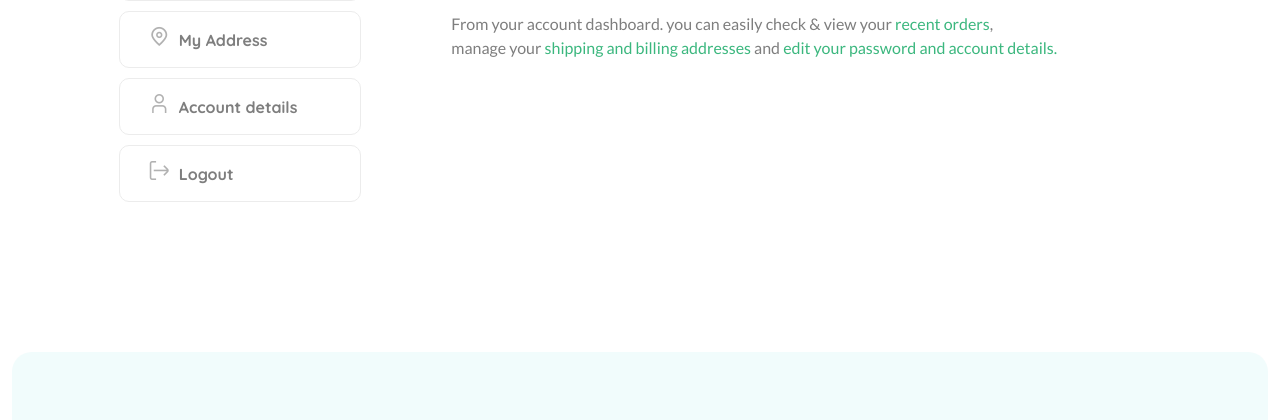
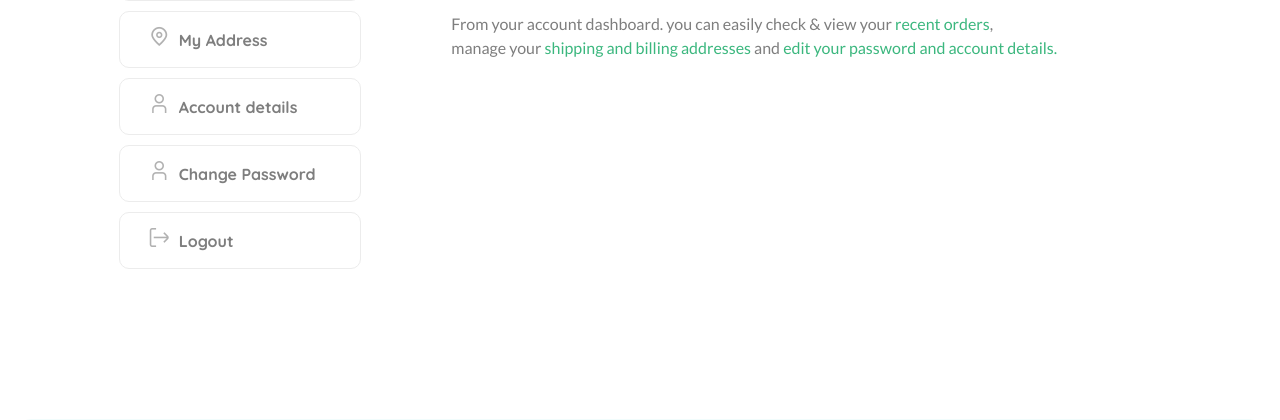
Before and after one commit to bashyauri/e-commerce, a Laravel app: page /dashboard in a window 1280 px wide. Shown: the part 638-1058 px from the top of the page. Run offline with Laravel 10, Linux system fonts and the light colour scheme; a user stored in the database is signed in; data comes from the database, SQL or seed files in the repository; parts of the project's set-up code (start-up, migrations or seed data) failed here and were passed over; some libraries are stand-ins or nearby versions.

Commit message:
update user password

```diff
--- a/app/Http/Controllers/UserController.php
+++ b/app/Http/Controllers/UserController.php
@@ -2,12 +2,14 @@
 
 namespace App\Http\Controllers;
 
+use App\Http\Requests\User\UpdatePasswordRequest;
 use App\Http\Requests\User\UserRequest;
 use App\Models\User;
 use Illuminate\Contracts\View\View;
 use Illuminate\Http\RedirectResponse;
 use Illuminate\Http\Request;
 use Illuminate\Support\Facades\Auth;
+use Illuminate\Support\Facades\Hash;
 
 class UserController extends Controller
 {
@@ -39,6 +41,20 @@ class UserController extends Controller
         $notifiction = ['message' => 'User Profile updated!', 'alert-type' => 'success'];
         return redirect()->back()->with($notifiction);
     }
+    public function updatePassword(UpdatePasswordRequest $request): RedirectResponse
+    {
+        $data = $request->validated();
+
+
+        if (!Hash::check($data['current_password'], auth()->user()->password)) {
+            return back()->with('error', 'Current password does not match');
+        }
+        auth()->user()->update([
+            'password' => Hash::make($data['new_password']),
+        ]);
+
+        return back()->with('success', 'Password has been updated');
+    }
     public function logout(Request $request): RedirectResponse
     {
         Auth::guard('web')->logout();
--- a/resources/views/index.blade.php
+++ b/resources/views/index.blade.php
@@ -33,6 +33,9 @@
     </li>
     <li class="nav-item">
         <a class="nav-link" id="account-detail-tab" data-bs-toggle="tab" href="#account-detail" role="tab" aria-controls="account-detail" aria-selected="true"><i class="fi-rs-user mr-10"></i>Account details</a>
+    </li>
+    <li class="nav-item">
+        <a class="nav-link" id="change-password-tab" data-bs-toggle="tab" href="#change-password" role="tab" aria-controls="change-password" aria-selected="true"><i class="fi-rs-user mr-10"></i>Change Password</a>
     </li>
     <li class="nav-item">
         <a class="nav-link" href="{{route('user.logout')}}"><i class="fi-rs-sign-out mr-10"></i>Logout</a>
@@ -210,6 +213,58 @@
                     <img id="showImage" src="{{ (!empty($user->photo)) ? url('uploads/user_images/'.$user->photo):url('uploads/no_image.jpg') }}" alt="User" class="rounded-circle p-1 bg-primary" width="110">
                 </div>
 
+                <div class="col-md-12">
+                    <button type="submit" class="btn btn-fill-out submit font-weight-bold" name="submit" value="Submit">Save Change</button>
+                </div>
+                </div>
+        </form>
+        </div>
+    </div>
+</div>
+    {{-- change password --}}
+    <div class="tab-pane fade" id="change-password" role="tabpanel" aria-labelledby="change-password-tab">
+    <div class="card">
+        <div class="card-header">
+            <h5>Change Password</h5>
+        </div>
+        <div class="card-body">
+
+
+
+            <form method="post" action="{{route('user.update.password')}}">
+                @csrf
+                @if (session('success'))
+                <div class="alert alert-success" role="alert">
+                    {{session('success')}}
+                </div>
+                @elseif(session('error'))
+                <div class="alert alert-danger" role="alert">
+                    {{session('error')}}
+                </div>
+                @endif
+                <div class="row">
+                    <div class="form-group col-md-12">
+                        <label>Current Password <span class="required">*</span></label>
+                        <input type="password" name="current_password"  id="current_password" class="form-control @error('current_password') is-invalid @enderror"
+                        placeholder="Current Password"  />
+                   @error('current_password')
+                       <div class="alert alert-danger">{{ $message }}</div>
+                   @enderror
+                    </div>
+                    <div class="form-group col-md-12">
+                        <label>New Password <span class="required">*</span></label>
+                        <input type="password" name="new_password"  id="new_password" class="form-control @error('new_password') is-invalid @enderror"
+                                     placeholder="New Password"  />
+                                @error('new_password')
+                                    <div class="alert alert-danger">{{ $message }}</div>
+                                @enderror
+                    </div>
+                    <div class="form-group col-md-12">
+                        <label>Confirm Password <span class="required">*</span></label>
+                        <input type="password" name="confirm_password"  id="confirm_password" class="form-control"
+                        placeholder="Confirm Password"  />
+                    </div>
+
 
 
                     <div class="col-md-12">
--- a/routes/web.php
+++ b/routes/web.php
@@ -26,6 +26,7 @@ Route::middleware(['auth'])->group(function () {
     Route::get('/dashboard', [UserController::class, 'userDashboard'])->name('dashboard');
     Route::post('/user/profile/store', [UserController::class, 'store'])->name('user.profile.store');
     Route::get('/user/logout', [UserController::class, 'logout'])->name('user.logout');
+    Route::post('/user/update/password', [UserController::class, 'updatePassword'])->name('user.update.password');
 });
 // Group middleware end
 // Route::get('/dashboard', function () {
```
Also changed, not shown: app/Http/Requests/User/UpdatePasswordRequest.php (added, +29 -0 lines). Lines whose indentation alone changed are shown as unchanged.
